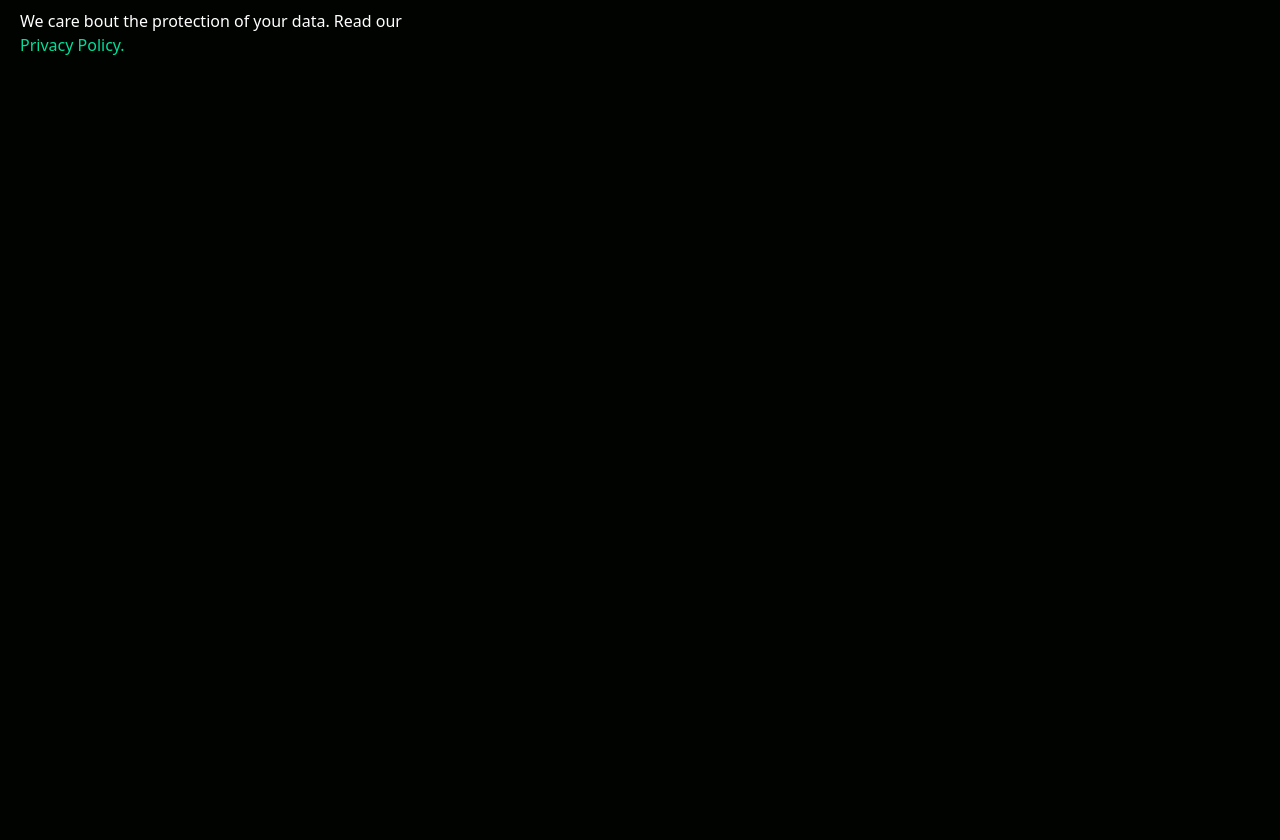
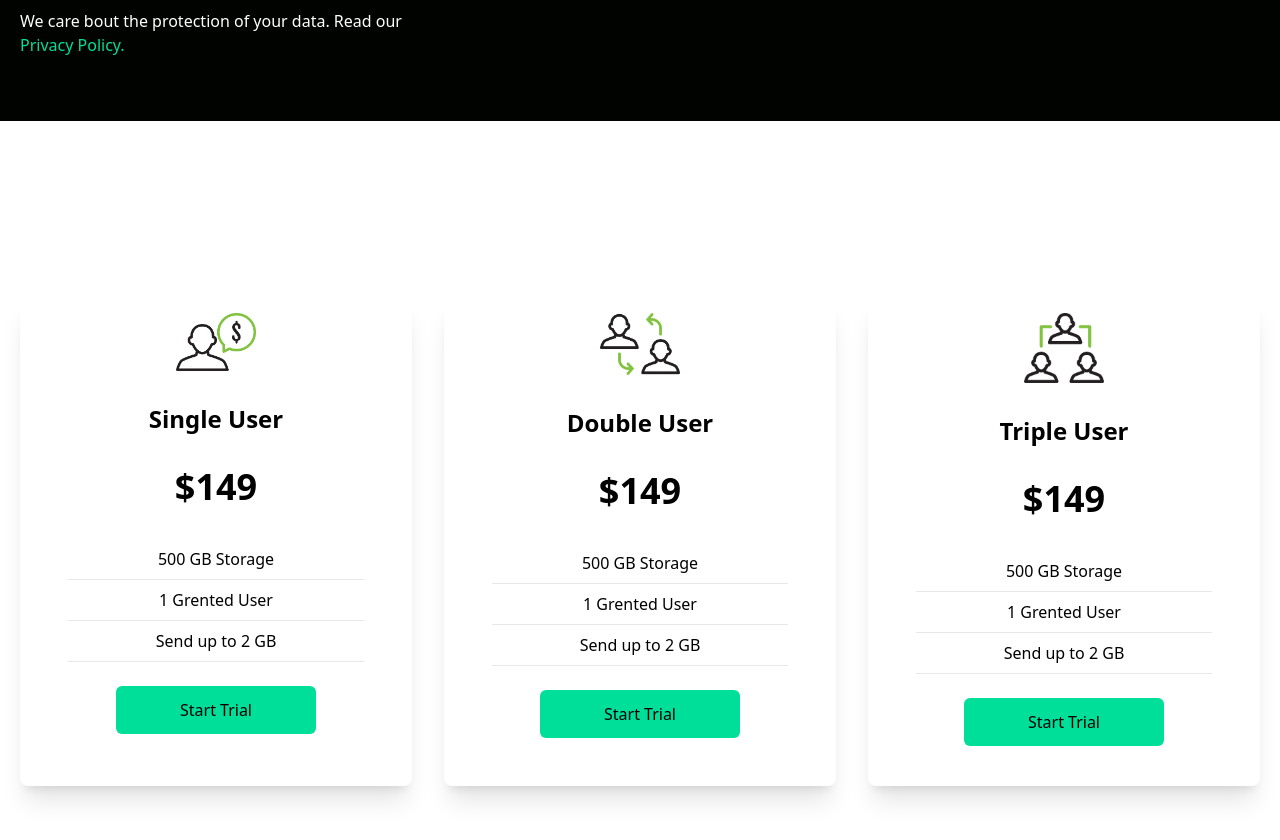
Before and after one commit to willie-lin/react-tailwind-spas, a React (Create React App) app: page / in a window 1280 px wide. Shown: the part 1560-2400 px from the top of the page. Before the commit the page ends 1681 px from the top, so only its background shows below. Built offline with nearby package versions, Linux system fonts and the light colour scheme.

Commit message:
add Newsletter.jsx

```diff
--- a/src/App.js
+++ b/src/App.js
@@ -3,6 +3,7 @@
 import Hero from "./components/Hero";
 import Analytics from "./components/Analytics";
 import Newsletter from "./components/Newsletter";
+import Cards from "./components/Cards";
 
 
 function App() {
@@ -12,6 +13,7 @@
       <Hero />
       <Analytics />
       <Newsletter />
+        <Cards />
     </div>
   );
 }
--- /dev/null
+++ b/src/components/Cards.jsx
@@ -0,0 +1,50 @@
+import React from "react";
+import Single from '../assets/single.png'
+import Double from '../assets/double.png'
+import Triple from '../assets/triple.png'
+
+
+const Cards = () => {
+    return (
+        <div className='w-full py-[10rem] px-4 bg-white'>
+            <div className='max-w-[1240px] mx-auto grid md:grid-cols-3 gap-8'>
+                <div className='w-full shadow-xl flex flex-col p-4 my-4 rounded-lg hover:scale-105 duration-300'>
+                    <img className='w-20 mx-auto bg-white' src={Single} alt="/" />
+                    <h2 className='text-2xl font-bold text-center py-8'>Single User</h2>
+                    <p className='text-center text-4xl font-bold'>$149</p>
+                    <div className='text-center font-medium'>
+                        <p className='py-2 border-b mx-8 mt-8'>500 GB Storage</p>
+                        <p className='py-2 border-b mx-8'>1 Grented User</p>
+                        <p className='py-2 border-b mx-8'>Send up to 2 GB</p>
+                    </div>
+                    <button className='bg-[#00df9a] w-[200px] rounded-md font-medium my-6 mx-auto px-6 py-3'>Start Trial</button>
+                </div>
+                <div className='w-full shadow-xl flex flex-col p-4 my-4 rounded-lg hover:scale-105 duration-300'>
+                    <img className='w-20 mx-auto bg-white' src={Double} alt="/" />
+                    <h2 className='text-2xl font-bold text-center py-8'>Double User</h2>
+                    <p className='text-center text-4xl font-bold'>$149</p>
+                    <div className='text-center font-medium'>
+                        <p className='py-2 border-b mx-8 mt-8'>500 GB Storage</p>
+                        <p className='py-2 border-b mx-8'>1 Grented User</p>
+                        <p className='py-2 border-b mx-8'>Send up to 2 GB</p>
+                    </div>
+                    <button className='bg-[#00df9a] w-[200px] rounded-md font-medium my-6 mx-auto px-6 py-3'>Start Trial</button>
+                </div>
+                <div className='w-full shadow-xl flex flex-col p-4 my-4 rounded-lg hover:scale-105 duration-300'>
+                    <img className='w-20 mx-auto bg-white' src={Triple} alt="/" />
+                    <h2 className='text-2xl font-bold text-center py-8'>Triple User</h2>
+                    <p className='text-center text-4xl font-bold'>$149</p>
+                    <div className='text-center font-medium'>
+                        <p className='py-2 border-b mx-8 mt-8'>500 GB Storage</p>
+                        <p className='py-2 border-b mx-8'>1 Grented User</p>
+                        <p className='py-2 border-b mx-8'>Send up to 2 GB</p>
+                    </div>
+                    <button className='bg-[#00df9a] w-[200px] rounded-md font-medium my-6 mx-auto px-6 py-3'>Start Trial</button>
+                </div>
+
+            </div>
+        </div>
+    );
+};
+
+export default Cards;
```
